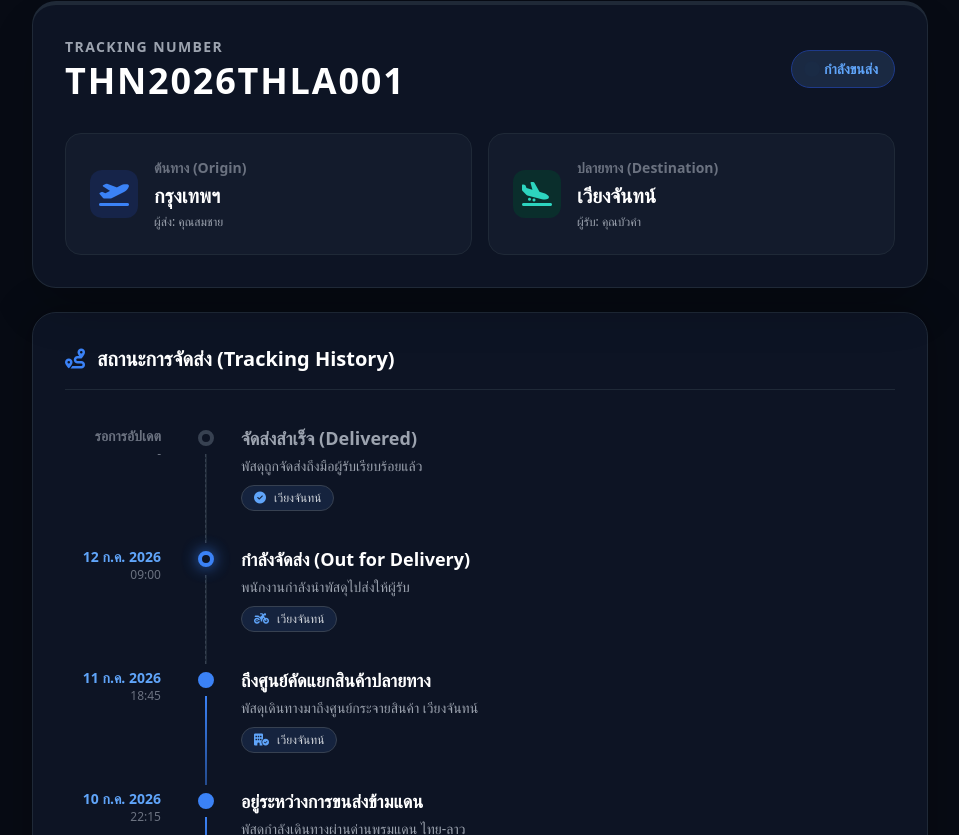
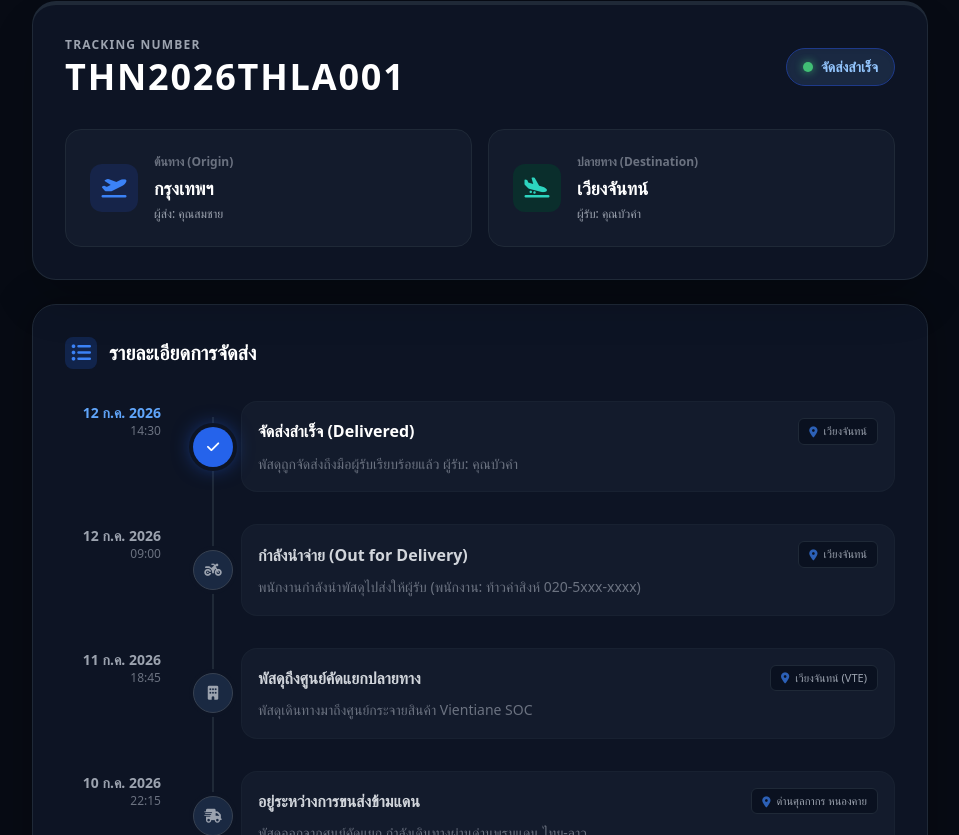
Before and after one commit to itthana/thana-group-web, a Next.js app: page /tracking in a window 1280 px wide. Shown: the part 205-1040 px from the top of the page, without its empty margins (160-1119 px from the left). Built offline with nearby package versions, Linux system fonts and the light colour scheme.

Commit message:
feat: อัปเกรดดีไซน์ Timeline เป็นสไตล์แอปขนส่งชั้นนำ

```diff
--- a/app/tracking/page.tsx
+++ b/app/tracking/page.tsx
@@ -3,123 +3,68 @@
 import { useState } from 'react';
 
 // ==========================================
-// 1. ข้อมูลจำลองสำหรับ Timeline
+// 1. ข้อมูลจำลองสำหรับ Timeline สไตล์ขนส่งชั้นนำ
 // ==========================================
-const mockTimelineEvents = [
+const trackingHistory = [
   {
     id: 1,
-    title: 'จัดส่งสำเร็จ (Delivered)',
-    description: 'พัสดุถูกจัดส่งถึงมือผู้รับเรียบร้อยแล้ว',
-    date: 'รอการอัปเดต',
-    time: '-',
+    date: '12 ก.ค. 2026',
+    time: '14:30',
+    status: 'จัดส่งสำเร็จ (Delivered)',
+    desc: 'พัสดุถูกจัดส่งถึงมือผู้รับเรียบร้อยแล้ว ผู้รับ: คุณบัวคำ',
     location: 'เวียงจันทน์',
-    icon: 'fas fa-check-circle',
-    isCompleted: false,
-    isCurrent: false,
+    icon: 'fas fa-check',
+    isCurrent: true, // สถานะล่าสุด
+    isCompleted: true,
   },
   {
     id: 2,
-    title: 'กำลังจัดส่ง (Out for Delivery)',
-    description: 'พนักงานกำลังนำพัสดุไปส่งให้ผู้รับ',
     date: '12 ก.ค. 2026',
     time: '09:00',
+    status: 'กำลังนำจ่าย (Out for Delivery)',
+    desc: 'พนักงานกำลังนำพัสดุไปส่งให้ผู้รับ (พนักงาน: ท้าวคำสิงห์ 020-5xxx-xxxx)',
     location: 'เวียงจันทน์',
     icon: 'fas fa-motorcycle',
-    isCompleted: false,
-    isCurrent: true,
+    isCurrent: false,
+    isCompleted: true,
   },
   {
     id: 3,
-    title: 'ถึงศูนย์คัดแยกสินค้าปลายทาง',
-    description: 'พัสดุเดินทางมาถึงศูนย์กระจายสินค้า เวียงจันทน์',
     date: '11 ก.ค. 2026',
     time: '18:45',
-    location: 'เวียงจันทน์',
-    icon: 'fas fa-building-circle-check',
+    status: 'พัสดุถึงศูนย์คัดแยกปลายทาง',
+    desc: 'พัสดุเดินทางมาถึงศูนย์กระจายสินค้า Vientiane SOC',
+    location: 'เวียงจันทน์ (VTE)',
+    icon: 'fas fa-building',
+    isCurrent: false,
     isCompleted: true,
-    isCurrent: false,
   },
   {
     id: 4,
-    title: 'อยู่ระหว่างการขนส่งข้ามแดน',
-    description: 'พัสดุกำลังเดินทางผ่านด่านพรมแดน ไทย-ลาว',
     date: '10 ก.ค. 2026',
     time: '22:15',
+    status: 'อยู่ระหว่างการขนส่งข้ามแดน',
+    desc: 'พัสดุออกจากศูนย์คัดแยก กำลังเดินทางผ่านด่านพรมแดน ไทย-ลาว',
     location: 'ด่านศุลกากร หนองคาย',
     icon: 'fas fa-truck-fast',
+    isCurrent: false,
     isCompleted: true,
-    isCurrent: false,
   },
   {
     id: 5,
-    title: 'รับพัสดุเข้าระบบ (Item Accepted)',
-    description: 'รับพัสดุเข้าสู่ระบบ THANA LOGISTICS เรียบร้อย',
     date: '10 ก.ค. 2026',
     time: '10:30',
-    location: 'กรุงเทพฯ',
+    status: 'รับพัสดุเข้าระบบ (Item Accepted)',
+    desc: 'พัสดุเข้าสู่ระบบ THANA LOGISTICS สาขาต้นทางเรียบร้อย',
+    location: 'กรุงเทพฯ (BKK)',
     icon: 'fas fa-box',
+    isCurrent: false,
     isCompleted: true,
-    isCurrent: false,
   },
 ];
 
 // ==========================================
-// 2. Component Timeline (เอาไว้ใช้ในไฟล์เดียวกัน จะได้ไม่ Error)
-// ==========================================
-function TrackingTimeline() {
-  return (
-    <div className="w-full mt-6 bg-[#0d1424] rounded-3xl p-6 md:p-8 border border-gray-800 shadow-[0_0_40px_rgba(0,0,0,0.3)]">
-      <h3 className="text-xl font-bold text-white mb-8 border-b border-gray-800 pb-4">
-        <i className="fas fa-route text-blue-500 mr-3"></i>
-        สถานะการจัดส่ง (Tracking History)
-      </h3>
-
-      <div className="relative pl-4 md:pl-0">
-        {mockTimelineEvents.map((event, index) => {
-          const isLast = index === mockTimelineEvents.length - 1;
-          return (
-            <div key={event.id} className="relative flex flex-col md:flex-row mb-8 group">
-              <div className="md:w-32 flex-shrink-0 md:text-right md:pr-8 mb-2 md:mb-0 pt-1">
-                <div className={`text-sm font-bold ${event.isCompleted || event.isCurrent ? 'text-blue-400' : 'text-gray-500'}`}>
-                  {event.date}
-                </div>
-                <div className="text-xs text-gray-500">{event.time}</div>
-              </div>
-
-              <div className="absolute left-[7px] md:left-32 md:ml-[5px] top-2 bottom-[-2rem] flex flex-col items-center">
-                <div className="relative flex items-center justify-center">
-                  {event.isCurrent && (
-                    <div className="absolute w-6 h-6 bg-blue-500 rounded-full animate-ping opacity-40"></div>
-                  )}
-                  <div className={`relative z-10 w-4 h-4 rounded-full border-4 flex items-center justify-center ${event.isCurrent ? 'bg-[#0d1424] border-blue-500 shadow-[0_0_15px_rgba(59,130,246,0.8)]' : event.isCompleted ? 'bg-blue-500 border-blue-500' : 'bg-[#0d1424] border-gray-700'}`}></div>
-                </div>
-                {!isLast && (
-                  <div className={`w-0.5 h-full mt-2 ${event.isCompleted ? 'bg-gradient-to-b from-blue-500 to-blue-500/50' : 'bg-gray-800 border-l border-dashed border-gray-700'}`}></div>
-                )}
-              </div>
-
-              <div className="ml-10 md:ml-12 flex-1 pt-0.5">
-                <div className={`text-lg font-bold ${event.isCompleted || event.isCurrent ? 'text-white' : 'text-gray-400'}`}>
-                  {event.title}
-                </div>
-                <div className="text-sm text-gray-400 mt-1 mb-2">
-                  {event.description}
-                </div>
-                <div className="inline-flex items-center gap-2 px-3 py-1 rounded-full bg-[#15233e] border border-gray-700 text-xs text-gray-300">
-                  <i className={`${event.icon} text-blue-400`}></i>
-                  {event.location}
-                </div>
-              </div>
-            </div>
-          );
-        })}
-      </div>
-    </div>
-  );
-}
-
-// ==========================================
-// 3. หน้าเว็บหลัก (มี export default ตัวเดียวเท่านั้น!)
+// 2. หน้าเว็บหลัก + Timeline
 // ==========================================
 export default function TrackingPage() {
   const [searchQuery, setSearchQuery] = useState('THN2026THLA001');
@@ -128,8 +73,8 @@ export default function TrackingPage() {
     <div className="min-h-screen bg-[#070b14] p-4 md:p-8 font-prompt flex justify-center">
       <div className="max-w-4xl w-full mt-10">
 
-        {/* ช่องค้นหา */}
-        <div className="bg-[#131b2c] p-2 rounded-full flex items-center shadow-lg border border-gray-800 mb-4">
+        {/* ================= ส่วนที่ 1: ช่องค้นหา ================= */}
+        <div className="bg-[#131b2c] p-2 rounded-full flex items-center shadow-lg border border-gray-800 mb-4 transition-all focus-within:border-blue-500 focus-within:shadow-[0_0_20px_rgba(59,130,246,0.3)]">
           <div className="pl-6 text-gray-400">
             <i className="fas fa-box-open"></i>
           </div>
@@ -137,58 +82,119 @@ export default function TrackingPage() {
             type="text"
             value={searchQuery}
             onChange={(e) => setSearchQuery(e.target.value)}
-            className="flex-1 bg-transparent border-none outline-none text-white px-4 font-bold tracking-wider"
+            className="flex-1 bg-transparent border-none outline-none text-white px-4 font-bold tracking-wider uppercase"
             placeholder="กรอกหมายเลขพัสดุ..."
           />
-          <button className="bg-blue-600 hover:bg-blue-500 text-white px-8 py-3 rounded-full font-bold transition-all shadow-[0_0_15px_rgba(37,99,235,0.5)]">
-            <i className="fas fa-search mr-2"></i> ตรวจสอบ
+          <button className="bg-blue-600 hover:bg-blue-500 text-white px-8 py-3 rounded-full font-bold transition-all shadow-[0_0_15px_rgba(37,99,235,0.5)] flex items-center gap-2">
+            <i className="fas fa-search"></i> <span className="hidden md:inline">ตรวจสอบ</span>
           </button>
         </div>
 
-        <p className="text-[#00e5ff] text-sm mb-8 pl-4">
-          <i className="fas fa-info-circle mr-2"></i> เลขอ้างอิงทดสอบระบบ: THN2026THLA001
+        <p className="text-[#00e5ff] text-sm mb-8 pl-4 flex items-center gap-2">
+          <i className="fas fa-info-circle"></i> เลขอ้างอิงทดสอบระบบ: {searchQuery}
         </p>
 
-        {/* การ์ดแสดงผลพัสดุ (ส่วนบน) */}
-        <div className="bg-[#0d1424] border-t-4 border-blue-600 border-x border-b border-gray-800 rounded-3xl p-6 md:p-8 shadow-2xl relative overflow-hidden">
+        {/* ================= ส่วนที่ 2: การ์ดสรุปข้อมูลพัสดุ ================= */}
+        <div className="bg-[#0d1424] border-t-4 border-blue-600 border-x border-b border-gray-800 rounded-3xl p-6 md:p-8 shadow-2xl relative overflow-hidden mb-6">
           <div className="flex flex-col md:flex-row justify-between items-start md:items-center mb-8">
             <div>
-              <p className="text-gray-400 text-sm font-bold tracking-widest mb-1">TRACKING NUMBER</p>
+              <p className="text-gray-400 text-xs font-bold tracking-widest mb-1">TRACKING NUMBER</p>
               <h2 className="text-3xl md:text-4xl font-black text-white tracking-wider">{searchQuery}</h2>
             </div>
-            <div className="mt-4 md:mt-0 px-4 py-2 bg-[#1a2942] rounded-full border border-blue-900 flex items-center gap-2">
-              <div className="w-2 h-2 bg-blue-500 rounded-full animate-ping"></div>
-              <span className="text-blue-400 font-bold text-sm">กำลังขนส่ง</span>
+            <div className="mt-4 md:mt-0 px-4 py-2 bg-[#1a2942] rounded-full border border-blue-900 flex items-center gap-2 shadow-inner">
+              <div className="w-2.5 h-2.5 bg-green-400 rounded-full animate-pulse shadow-[0_0_10px_rgba(74,222,128,0.8)]"></div>
+              <span className="text-blue-300 font-bold text-sm">จัดส่งสำเร็จ</span>
             </div>
           </div>
 
           <div className="grid grid-cols-1 md:grid-cols-2 gap-4">
-            <div className="bg-[#131b2c] p-6 rounded-2xl border border-gray-800 flex items-center gap-4">
-              <div className="w-12 h-12 bg-blue-900/30 rounded-xl flex items-center justify-center text-blue-500 text-2xl">
+            <div className="bg-[#131b2c] p-6 rounded-2xl border border-gray-800 flex items-center gap-4 hover:border-gray-700 transition-colors">
+              <div className="w-12 h-12 bg-blue-900/30 rounded-xl flex items-center justify-center text-blue-500 text-xl">
                 <i className="fas fa-plane-departure"></i>
               </div>
               <div>
-                <p className="text-gray-500 text-sm font-bold mb-1">ต้นทาง (Origin)</p>
-                <h4 className="text-white text-xl font-bold">กรุงเทพฯ</h4>
+                <p className="text-gray-500 text-xs font-bold mb-1">ต้นทาง (Origin)</p>
+                <h4 className="text-white text-lg font-bold">กรุงเทพฯ</h4>
                 <p className="text-gray-400 text-xs mt-1">ผู้ส่ง: คุณสมชาย</p>
               </div>
             </div>
 
-            <div className="bg-[#131b2c] p-6 rounded-2xl border border-gray-800 flex items-center gap-4">
-              <div className="w-12 h-12 bg-[#0a2e2c] rounded-xl flex items-center justify-center text-[#2dd4bf] text-2xl">
+            <div className="bg-[#131b2c] p-6 rounded-2xl border border-gray-800 flex items-center gap-4 hover:border-gray-700 transition-colors">
+              <div className="w-12 h-12 bg-[#0a2e2c] rounded-xl flex items-center justify-center text-[#2dd4bf] text-xl">
                 <i className="fas fa-plane-arrival"></i>
               </div>
               <div>
-                <p className="text-gray-500 text-sm font-bold mb-1">ปลายทาง (Destination)</p>
-                <h4 className="text-white text-xl font-bold">เวียงจันทน์</h4>
+                <p className="text-gray-500 text-xs font-bold mb-1">ปลายทาง (Destination)</p>
+                <h4 className="text-white text-lg font-bold">เวียงจันทน์</h4>
                 <p className="text-gray-400 text-xs mt-1">ผู้รับ: คุณบัวคำ</p>
               </div>
             </div>
           </div>
         </div>
 
-        {/* เรียกใช้ Timeline (ส่วนล่าง) */}
-        <TrackingTimeline />
+        {/* ================= ส่วนที่ 3: Timeline สไตล์แอปชั้นนำ ================= */}
+        <div className="bg-[#0d1424] rounded-3xl p-6 md:p-8 border border-gray-800 shadow-[0_0_40px_rgba(0,0,0,0.3)]">
+          <h3 className="text-xl font-bold text-white mb-8 flex items-center gap-3">
+            <div className="w-8 h-8 bg-blue-600/20 rounded-lg flex items-center justify-center text-blue-500">
+              <i className="fas fa-list-ul"></i>
+            </div>
+            รายละเอียดการจัดส่ง
+          </h3>
+
+          <div className="relative">
+            {/* เส้นแนวตั้งที่เป็นแกนหลักของ Timeline */}
+            <div className="absolute left-[27px] md:left-[147px] top-4 bottom-4 w-0.5 bg-gray-800"></div>
+
+            <div className="space-y-8">
+              {trackingHistory.map((item, index) => {
+                const isLast = index === trackingHistory.length - 1;
+
+                return (
+                  <div key={item.id} className="relative flex flex-col md:flex-row group">
+
+                    {/* [ฝั่งซ้าย] วันที่และเวลา (Desktop จะอยู่ซ้าย, Mobile จะอยู่บน) */}
+                    <div className="md:w-32 flex-shrink-0 md:text-right md:pr-8 mb-2 md:mb-0 pt-0.5 pl-14 md:pl-0">
+                      <div className={`text-sm font-bold ${item.isCurrent ? 'text-blue-400' : 'text-gray-400'}`}>
+                        {item.date}
+                      </div>
+                      <div className="text-xs text-gray-500 font-medium">{item.time}</div>
+                    </div>
+
+                    {/* [ตรงกลาง] ไอคอนสถานะ */}
+                    <div className="absolute left-0 md:left-[120px] top-0 flex items-center justify-center w-14 md:w-14 h-full pointer-events-none">
+                      <div className={`
+                        relative z-10 w-10 h-10 rounded-full flex items-center justify-center text-sm transition-all duration-300
+                        ${item.isCurrent
+                          ? 'bg-blue-600 text-white shadow-[0_0_20px_rgba(37,99,235,0.6)] ring-4 ring-[#0d1424]'
+                          : 'bg-[#1a2942] text-gray-400 border border-gray-700 group-hover:bg-[#203354] ring-4 ring-[#0d1424]'
+                        }
+                      `}>
+                        <i className={item.icon}></i>
+                      </div>
+                    </div>
+
+                    {/* [ฝั่งขวา] รายละเอียดสถานะ */}
+                    <div className="ml-14 md:ml-12 flex-1 bg-[#131b2c] p-4 rounded-2xl border border-gray-800/50 hover:border-gray-700 transition-colors">
+                      <div className="flex flex-col sm:flex-row sm:items-center justify-between gap-2 mb-1">
+                        <h4 className={`text-base font-bold ${item.isCurrent ? 'text-white' : 'text-gray-300'}`}>
+                          {item.status}
+                        </h4>
+                        <span className="inline-flex items-center gap-1.5 px-2.5 py-1 rounded-md bg-[#0a1120] border border-gray-800 text-[11px] text-gray-400 w-fit">
+                          <i className="fas fa-location-dot text-blue-500/70"></i>
+                          {item.location}
+                        </span>
+                      </div>
+                      <p className="text-sm text-gray-500 mt-2 leading-relaxed">
+                        {item.desc}
+                      </p>
+                    </div>
+
+                  </div>
+                );
+              })}
+            </div>
+          </div>
+        </div>
 
       </div>
     </div>
```
